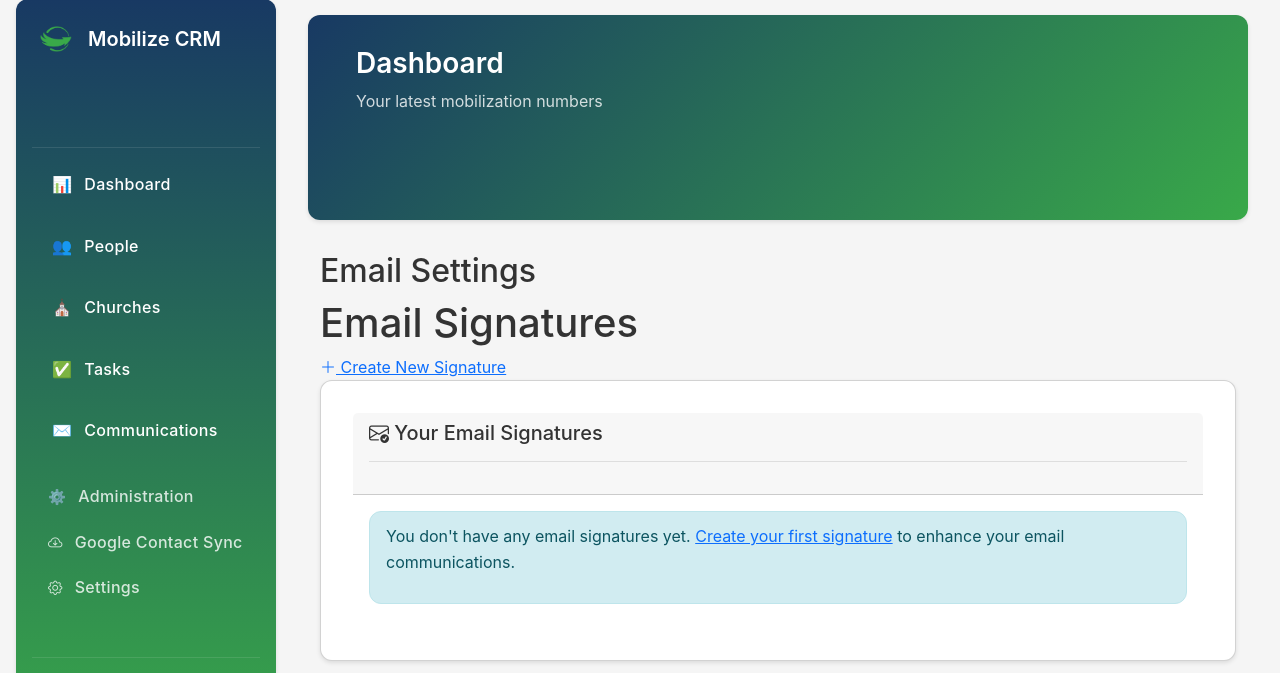
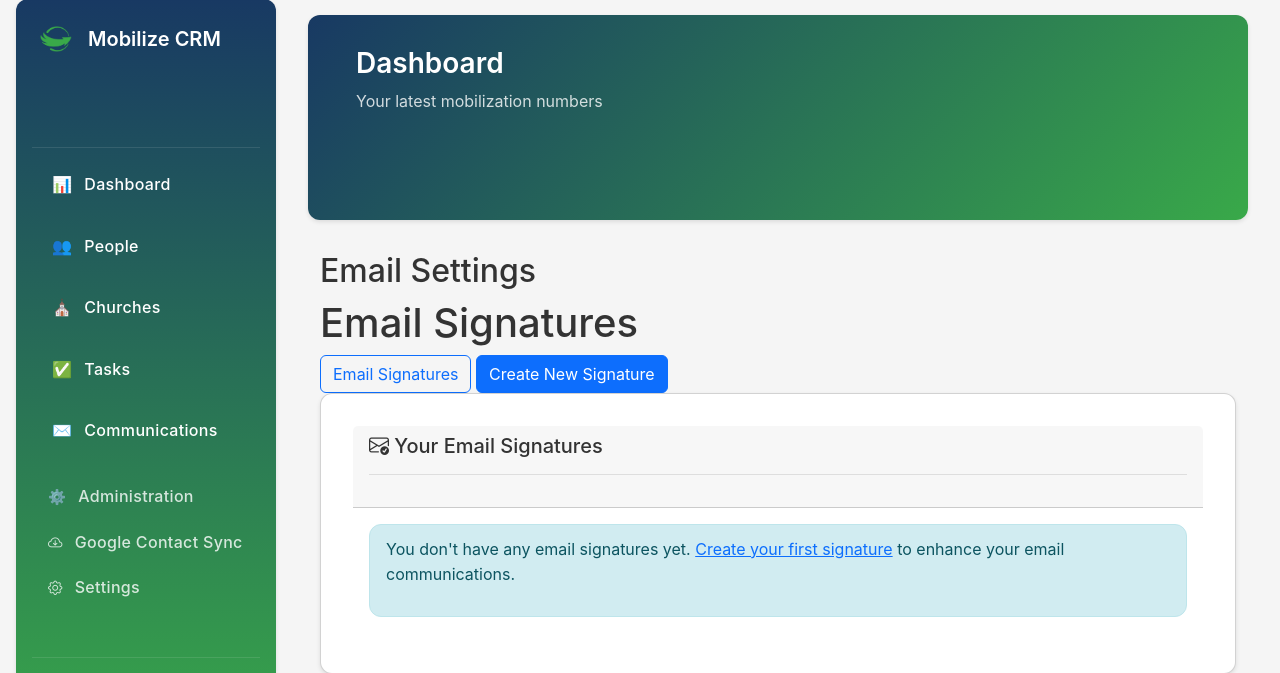
Before and after one commit to jburchel/mobilize_crm, a Flask app: page /email-signatures in a window 1280 px wide. Shown: the part 17-690 px from the top of the page. Run offline with Flask 3, Linux system fonts and the light colour scheme; data that the repository does not hold is empty; some libraries are stand-ins or nearby versions.

Commit message:
feat: improve UI with consistent button styling, better navigation, and clearer actions

```diff
--- a/templates/email_signatures.html
+++ b/templates/email_signatures.html
@@ -10,8 +10,11 @@
             <h1>Email Signatures</h1>
         </div>
         <div class="button-group">
-            <a href="{{ url_for('dashboard_bp.create_signature') }}" class="button primary">
-                <i class="bi bi-plus-lg"></i> Create New Signature
+            <a href="{{ url_for('dashboard_bp.email_signatures') }}" class="btn btn-outline-primary">
+                <i class="fas fa-signature"></i> Email Signatures
+            </a>
+            <a href="{{ url_for('dashboard_bp.create_signature') }}" class="btn btn-primary">
+                <i class="fas fa-plus"></i> Create New Signature
             </a>
         </div>
     </div>
@@ -55,8 +58,8 @@
                                 <td>
                                     <div class="btn-group">
                                         <a href="{{ url_for('dashboard_bp.edit_signature', signature_id=signature.id) }}"
-                                           class="btn btn-sm btn-outline-primary">
-                                            <i class="bi bi-pencil"></i> Edit
+                                           class="btn btn-outline-primary">
+                                            <i class="fas fa-edit"></i> Edit
                                         </a>
                                         <button type="button" class="btn btn-sm btn-outline-danger delete-signature"
                                                 data-signature-id="{{ signature.id }}" data-signature-name="{{ signature.name }}">
--- a/templates/settings.html
+++ b/templates/settings.html
@@ -15,13 +15,13 @@
                 </div>
                 <div class="card-body p-0">
                     <div class="list-group list-group-flush">
-                        <a href="#email-signatures" class="list-group-item list-group-item-action d-flex align-items-center">
+                        <a href="{{ url_for('dashboard_bp.email_signatures') }}" class="list-group-item list-group-item-action d-flex align-items-center">
                             <i class="bi bi-envelope me-2"></i> Email Signatures
                         </a>
-                        <a href="#google-settings" class="list-group-item list-group-item-action d-flex align-items-center">
+                        <a href="{{ url_for('dashboard_bp.google_settings') }}" class="list-group-item list-group-item-action d-flex align-items-center">
                             <i class="bi bi-gear me-2"></i> Google Settings
                         </a>
-                        <a href="#import-csv" class="list-group-item list-group-item-action d-flex align-items-center">
+                        <a href="{{ url_for('import_csv_bp.import_csv') }}" class="list-group-item list-group-item-action d-flex align-items-center">
                             <i class="bi bi-file-earmark-arrow-up me-2"></i> Import CSV
                         </a>
                     </div>
```
Also changed, not shown: templates/admin/offices/list.html (+10 -5 lines), templates/people/list.html (+5 -2 lines).
